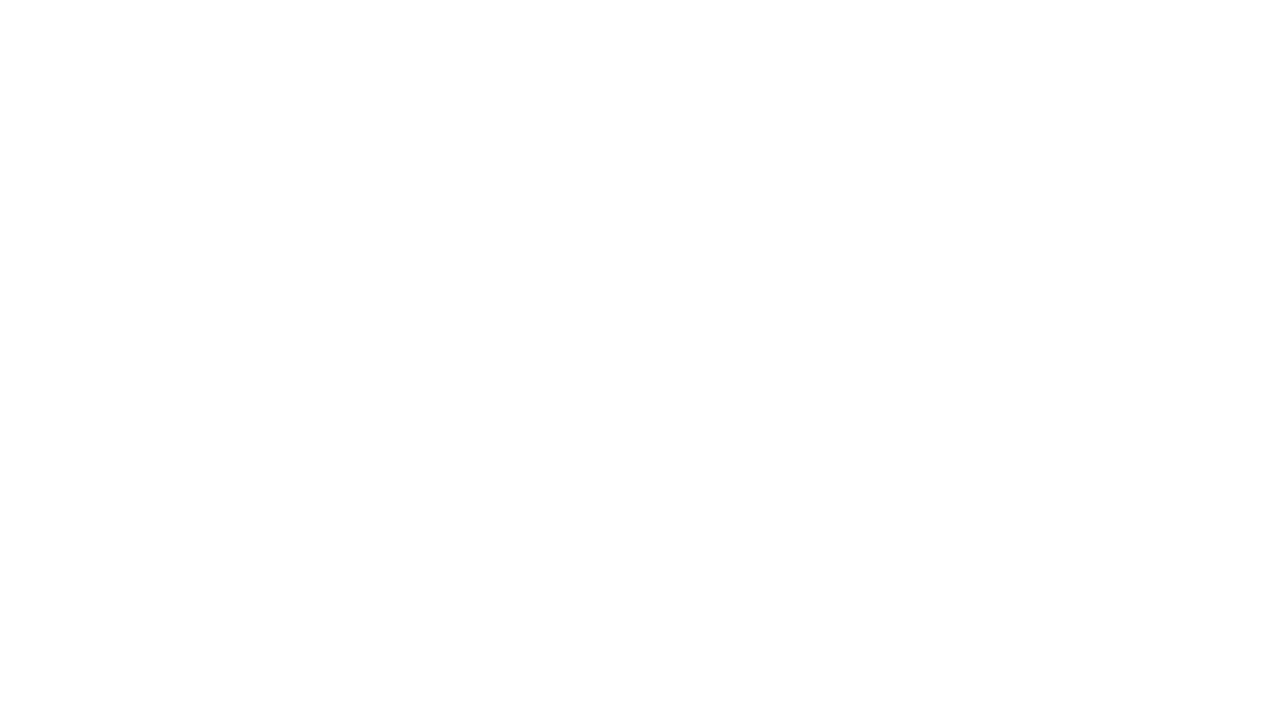
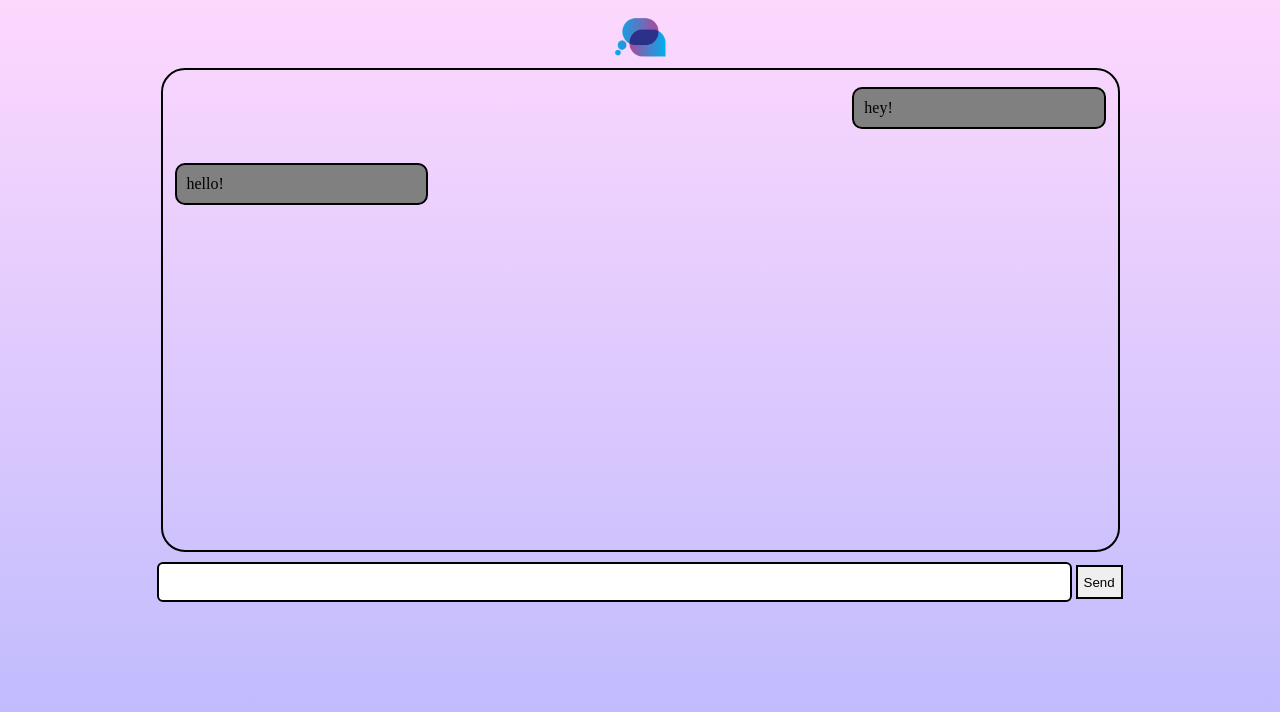
Before and after one commit to Soumyadeep448/Chat-Application, a plain HTML site: page index.html in a window 1280 px wide. Drawn offline with Linux system fonts and the light colour scheme.

Commit message:
stylings added

```diff
--- a/css/style.css
+++ b/css/style.css
@@ -0,0 +1,60 @@
+.logo{
+    display: block;
+    margin: auto;
+    width: 60px;
+    height: 60px;
+}
+
+body{
+    height: 100vh;
+    background-image: linear-gradient(rgb(253, 216, 253),rgb(184, 184, 253));
+}
+
+.container{
+    max-width: 955px;
+    border: 2px solid black;
+    border-radius: 24px;
+    margin: auto;
+    height: 60vh;
+}
+
+.message{
+    background-color: grey ;
+    width: 24%;
+    padding: 10px;
+    margin: 17px 12px;
+    border: 2px solid black;
+    border-radius: 10px;
+}
+
+.left{
+    float: left;
+    clear: both;
+}
+
+.right{
+    float: right;
+    clear: both;
+}
+
+#send-container{
+    display: block;
+    margin: auto;
+    text-align: center;
+    max-width: 985px ;
+    width: 100%;
+    padding-top: 10px;
+}
+
+#messageInp{
+    width: 92%;
+    border: 2px solid black;
+    border-radius: 6px;
+    height: 34px;
+}
+
+.btn{
+    cursor: pointer;
+    border: 2px solid black;
+    height: 34px;
+}
--- a/index.html
+++ b/index.html
@@ -3,11 +3,23 @@
 <head>
     <meta charset="UTF-8">
     <meta name="viewport" content="width=device-width, initial-scale=1.0">
-    <title>Document</title>
+    <title>EZChat</title>
     <script src="js/client.js"></script>
     <link rel="stylesheet" href="css/style.css">
 </head>
 <body>
+    <nav>
+        <img class="logo" src="Resources/chat.png" alt="">
+    </nav>
+    <div class="container">
+        <div class="message right">hey!</div>
+        <div class="message left">hello!</div>
+    </div>
 
+    <div class="send"></div>
+    <form action="" id="send-container">
+        <input type="text" name="messageInp" id="messageInp">
+        <button class="btn" type="submit">Send</button>
+    </form>
 </body>
 </html>
```
Also changed, not shown: Resources/chat.png (added), 1 other file.
